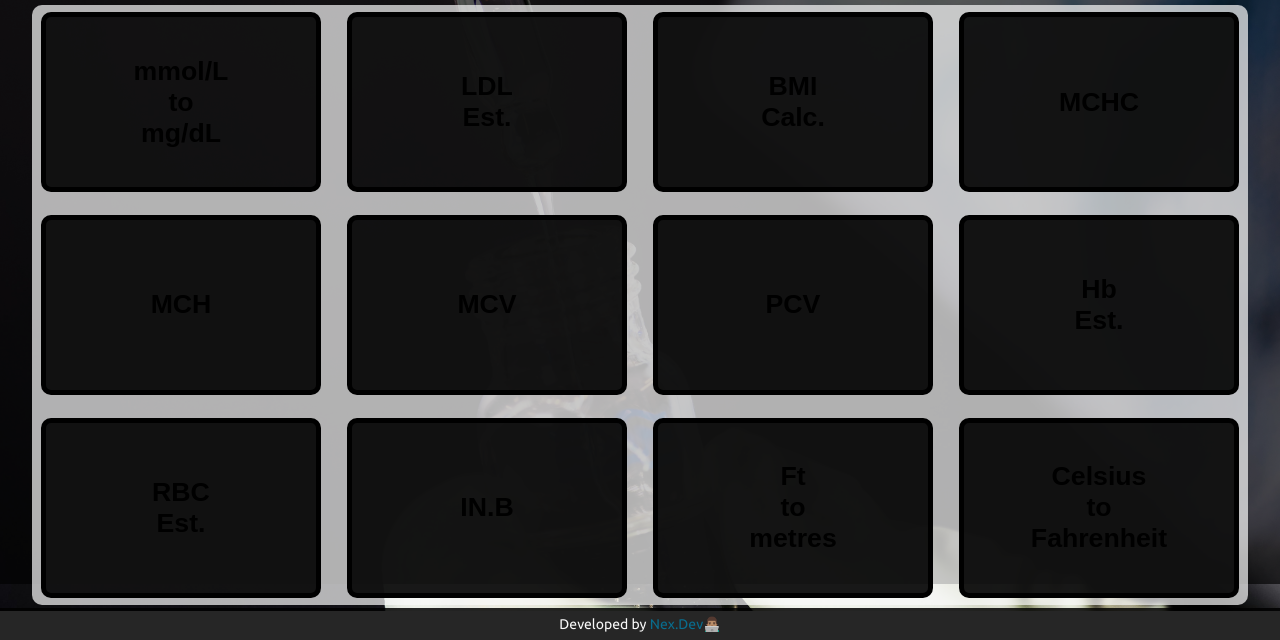
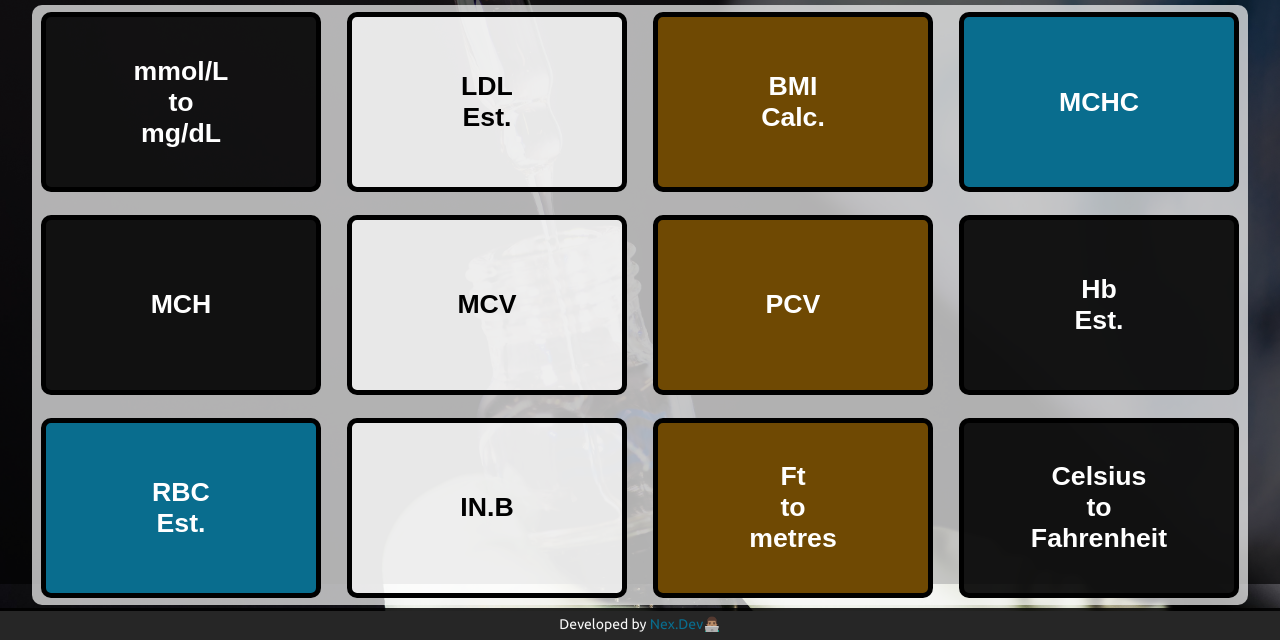
Before and after one commit to dBillionaire-Dev/ConvertLab.js, a plain HTML site: page index.html in a window 1280 px wide. Shown: the part 216-856 px from the top of the page. Drawn offline with Linux system fonts and the light colour scheme.

Commit message:
Update style.css

```diff
--- a/style.css
+++ b/style.css
@@ -12,7 +12,7 @@ body{
   background-size: cover;
   height: 100vh;
   font-family: Ubuntu, sans-serif;
-  color: rgb(249, 249, 249);
+  color: rgb(255, 255, 255);
 }
 
 main{
@@ -86,26 +86,47 @@ header #h1-div{
   border-radius: 10px;
   padding: 1rem;
   border: 5px solid black;
+  color: white;
 }
 
-#mch, #mchc, #mcv, #pcv{
+.mch, .mchc, .mcv, .pcv{
   padding: 2rem 1rem;
 }
 
-#temperature{
+.temperature{
   padding: 1rem 0.5rem;
 }
 
-#ldl, #mcv, #height1{
+button:hover{
+  background-color: #f9f9f9;
+  color: rgba(0, 0, 0, 0.75)
+}
+
+button:active{
+  background-color: rgb(89, 122, 144);
+  color: rgba(0, 0, 0, 0.75)
+}
+
+button.ldl:hover, button.mcv:hover, button.bilirubin:hover{
+  background-color: rgba(0, 0, 0, 0.80);
+  color: #f9f9f9;
+}
+
+button.ldl:active, button.mcv:active, button.bilirubin:active, button.bmi:active, button.pcv:active, button.height:active, button.mchc:active, button.rbc-est:active{
+  background-color: rgb(89, 122, 144);
+  color: rgba(0, 0, 0, 0.75)
+}
+
+button.ldl, button.mcv, button.bilirubin{
   background-color: rgba(255, 255, 255, 0.70);
   color: black;
 }
 
-#mchc, #rbc-est{
+button.mchc, button.rbc-est{
   background-color: #096d8e;
 }
 
-#bmi, #pcv, #height2{
+button.bmi, button.pcv, button.height{
   background-color: rgb(111, 73, 3);
 }
 
```
